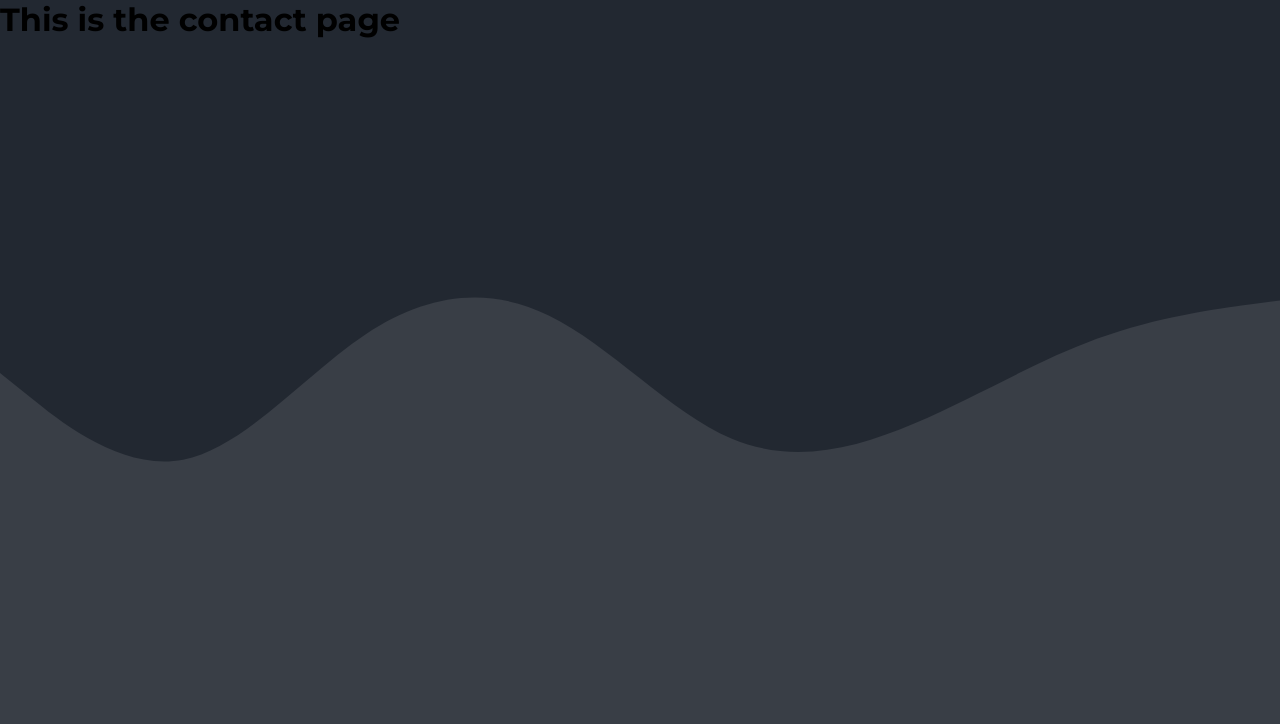
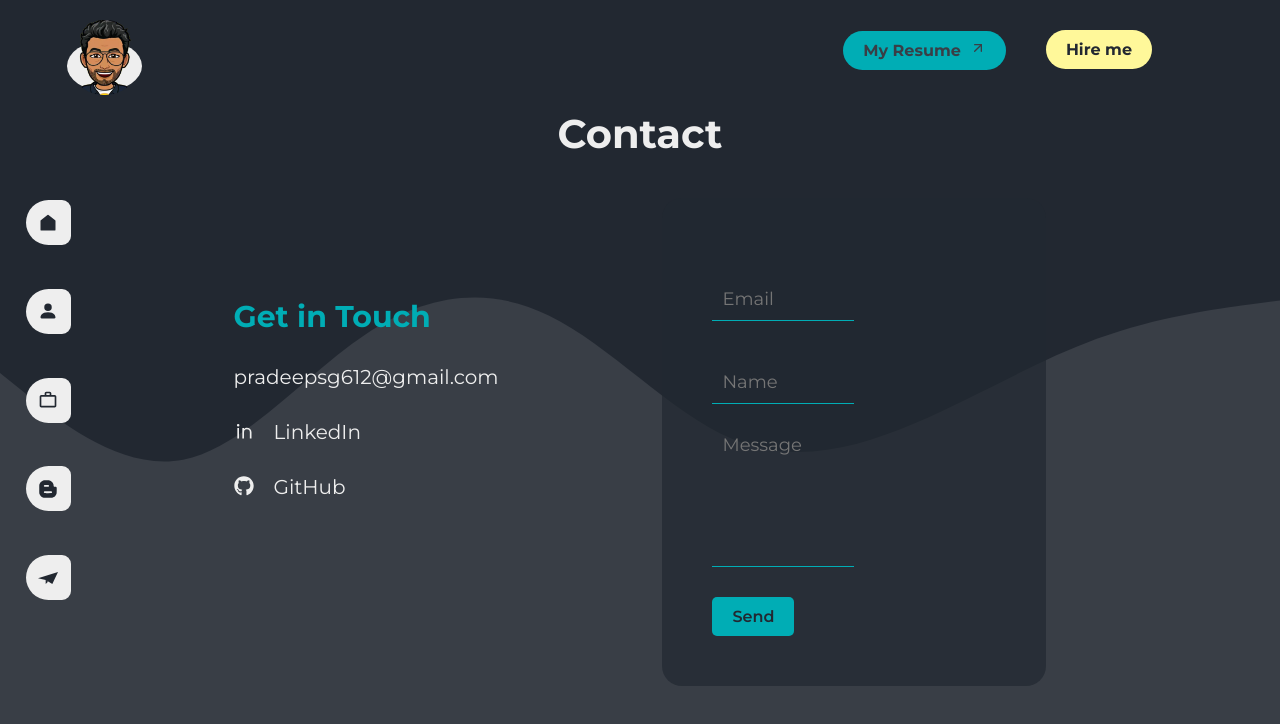
Before and after one commit to Pradeep-SG/portfolio, a React (Create React App) app: page /contact in a window 1280 px wide. Shown: the top 724 px of the page. Built offline with nearby package versions, Linux system fonts and the light colour scheme.

Commit message:
Finish Contact component

```diff
--- a/package.json
+++ b/package.json
@@ -3,12 +3,16 @@
   "version": "0.1.0",
   "private": true,
   "dependencies": {
+    "@emailjs/browser": "^3.4.0",
+    "@material-ui/icons": "^4.11.2",
+    "@mui/icons-material": "^5.5.1",
     "@testing-library/jest-dom": "^5.16.2",
     "@testing-library/react": "^12.1.4",
     "@testing-library/user-event": "^13.5.0",
     "aos": "^2.3.4",
     "react": "^17.0.2",
     "react-dom": "^17.0.2",
+    "react-hook-form": "^7.28.1",
     "react-icons": "^4.3.1",
     "react-router-dom": "^6.2.2",
     "react-scripts": "5.0.0",
--- a/src/App.js
+++ b/src/App.js
@@ -19,6 +19,7 @@ function App() {
         <Route path="/" element={ <Home/> } />
         <Route path="/about" element={ <About/> } />
         <Route path="/portfolio" element={ <Portfolio/> } />
+        <Route path="/blog" element={ <Blog/> } />
         <Route path="/contact" element={ <Contact/> } />
       </Routes>
     </div>
--- a/src/components/Blog.jsx
+++ b/src/components/Blog.jsx
@@ -0,0 +1,38 @@
+import React, {useEffect} from "react";
+import Aos from "aos";
+import "aos/dist/aos.css";
+import Navbar from "./Navbar";
+import HireMe from "./HireMe";
+import Bitmoji from "./Bitmoji";
+import Skills from "./Skills";
+import Media from "./Media";
+import ParticleBackground from "./ParticleBackground";
+import Resume from "./Resume";
+import FooterBg from "./FooterBg";
+import ProjectDiv from "./ProjectDiv";
+
+function Home() {
+
+  useEffect(() => {
+    Aos.init({duration: 1000});
+  }, []);
+
+  return (
+    <div className="blog">
+      <div className="bitmoji-nav-div" >
+        <Bitmoji />
+      </div>
+      <Navbar />
+      <div className="top-div">
+        <Resume />
+        <HireMe />
+      </div>
+      <h2 className="blog-heading">Blog</h2>
+
+      <FooterBg />
+      <Media />
+    </div>
+  );
+}
+
+export default Home;
--- a/src/components/Contact.jsx
+++ b/src/components/Contact.jsx
@@ -1,11 +1,130 @@
-import React from 'react'
+import React, {useEffect, useState, useRef} from "react";
+import { useForm } from 'react-hook-form';
+import { useSpring, animated } from 'react-spring';
+import emailjs from '@emailjs/browser';
+import Aos from "aos";
+import "aos/dist/aos.css";
+import Navbar from "./Navbar";
+import HireMe from "./HireMe";
+import Bitmoji from "./Bitmoji";
+import Skills from "./Skills";
+import Media from "./Media";
+import ParticleBackground from "./ParticleBackground";
+import Resume from "./Resume";
+import FooterBg from "./FooterBg";
+import ProjectDiv from "./ProjectDiv";
+import { RiLinkedinLine } from "react-icons/ri";
+import { FaGithub } from "react-icons/fa";
+import { MdDoneAll } from "react-icons/md";
+import { ImSad } from "react-icons/im";
 
-function Contact() {
-    return (
-        <div>
-            <h1>This is the contact page</h1>
+function Home() {
+
+  const form = useRef();
+
+  const {
+    register,
+    handleSubmit,
+    formState: { errors },
+  } = useForm();
+
+  const onSubmit = (data) => {
+    emailjs.sendForm('gmail', 'template_ha2jth3', form.current, 'TlC8AWv2ytGV8FsF9')
+      .then(() => {
+        setResponse(true);
+        isSent(true);
+      })
+      .catch(() => {
+        setResponse(true);
+        isFailure(true);
+      });
+  }
+
+  const [response, setResponse] = useState(false)
+  const [failure, isFailure] = useState(false);
+  const [sent, isSent] = useState(false);
+
+  const responseStyle = useSpring({
+    opacity: response ? "1" : "0",
+    transform: response ? "scale(1)" : "scale(0)"
+  });
+
+  useEffect(() => {
+    Aos.init({duration: 1000});
+  }, []);
+
+
+  return (
+    <div className="contact">
+      <div className="bitmoji-nav-div" >
+        <Bitmoji />
+      </div>
+      <Navbar />
+      <div className="top-div">
+        <Resume />
+        <HireMe />
+      </div>
+      <h2 className="blog-heading">Contact</h2>
+      <div className="contact-div">
+        <div className="get-in-touch">
+          <h3>Get in Touch</h3>
+          <p>pradeepsg612@gmail.com</p>
+          <a href="https://www.linkedin.com/in/pradeep-sg/" target="blank">
+            <span><RiLinkedinLine /></span>
+            LinkedIn
+          </a>
+          <a href="https://github.com/Pradeep-SG" target="blank">
+            <span><FaGithub /></span>
+            GitHub
+          </a>
         </div>
-    )
+        <div className="right-form-div">
+          {sent &&
+          <animated.div
+            className="response-div sent"
+            style={responseStyle}
+          >
+            <div className="done"><MdDoneAll /></div>
+            <h3>Email received successfully</h3>
+            <p>Will reach you sooner</p>
+          </animated.div>
+          }
+          {failure &&
+          <animated.div
+            className="response-div failure"
+            style={responseStyle}
+          >
+            <div className="done"><ImSad /></div>
+            <h3>There was an error</h3>
+            <p>Try again after sometime</p>
+          </animated.div>
+          }
+          <form ref={form} onSubmit={handleSubmit(onSubmit)} className="form-div">
+            <input type="text" placeholder="Email" autoComplete="off"
+              {...register('email', {required: "Email is required", pattern: {value: /^\S+@\S+$/i, message:"Invalid mail id"}})}
+            />
+            <p>{errors.email?.message}</p>
+            <input type="text" placeholder="Name" autoComplete="off"
+              {...register('name', { required: true })}
+            />
+            {errors.name && <p>Name is required.</p>}
+            <div className="grow-wrap">
+              <textarea placeholder="Message"
+                autoComplete="off"
+                rows="6"
+                {...register('message', { required: true })}
+              />
+            </div>
+            {errors.message && <p>Message is required.</p>}
+            <div>
+            <button className="btn-submit" type="submit" value="send">Send</button>
+            </div>
+          </form>
+        </div>
+      </div>
+
+    </div>
+  );
 }
 
-export default Contact
+export default Home;
--- a/src/index.css
+++ b/src/index.css
@@ -327,6 +327,10 @@ a {
   color: #00ADB5;
 }
 
+.project-div p {
+  margin-bottom: 20px;
+}
+
 .project-img-div {
   margin: 20px 0;
 }
@@ -359,7 +363,7 @@ a {
   display: grid;
   place-content: center;
   padding: 7px;
-  font-size: 20px;
+  font-size: 30px;
   border-radius: 50%;
   transition: all 0.7s;
 }
@@ -368,6 +372,159 @@ a {
   background-color: #00ADB5;
   color: #222831;
 }
+
+.blog-heading {
+  font-size: 40px;
+  color: #EEEEEE;
+  width: max-content;
+  margin: 40px auto;
+}
+
+.contact-div {
+  display: flex;
+  justify-content: center;
+  gap: 100px;
+  color: #EEEEEE;
+}
+
+.get-in-touch {
+  display: flex;
+  flex-direction: column;
+  gap: 30px;
+  margin-top: 100px;
+  padding-right: 5%;
+  font-size: 20px;
+}
+
+.get-in-touch h3 {
+  font-size: 30px;
+  color: #00ADB5;
+}
+
+.get-in-touch a:hover {
+  color: #00ADB5;
+}
+
+.get-in-touch a span {
+  margin-right: 20px;
+  position: relative;
+  top: 1.5px;
+}
+
+.form-div {
+  width: 30vw;
+  background-color: rgba(34, 40, 49, 0.7);
+  padding: 50px;
+  border-radius: 20px;
+}
+
+.form-div *::placeholder {
+  font-size: 18px;
+}
+
+.form-div input,
+.form-div button,
+.form-div textarea {
+  font-size: 18px;
+  display: block;
+  margin-top: 30px;
+  color: #EEEEEE;
+  transition: all 0.5s;
+}
+
+.form-div textarea {
+  width: 50%;
+  height: auto;
+  background: none;
+  border: none;
+  border-bottom: 1px solid;
+  border-color: #00ADB5;
+  resize: none;
+  padding-left: 10px;
+}
+
+.form-div input{
+  width: 50%;
+  background-color: transparent;
+  border: none;
+  border-bottom: 1px solid;
+  border-color: #00ADB5;
+  padding: 10px 10px;
+}
+
+.form-div p{
+  margin-top: 10px;
+  margin-bottom: 40px;
+  color: #FFF89A;
+  font-size: 12px;
+}
+
+.form-div input:focus,
+.form-div textarea:focus {
+  outline: none;
+  width: 100%;
+  border-left: 1px solid;
+  border-color: #00ADB5;
+}
+
+.btn-submit {
+  background-color: #00ADB5;
+  color: #222831 !important;
+  border: none;
+  border-radius: 5px;
+  cursor: pointer;
+  padding: 10px 20px;
+  font-size: 16px !important;
+  font-weight: 600;
+  display: grid;
+  place-content: center;
+}
+
+.btn-submit:hover {
+  background-color: #EEEEEE;
+  box-shadow: 0 0 10px 0 #00ADB5;
+}
+
+.right-form-div {
+  position: relative;
+}
+
+.response-div {
+  position: absolute;
+  width: 100%;
+  height: 100%;
+  border-radius: 20px;
+  display: grid;
+  place-content: center;
+  text-align: center;
+  color: #222831;
+}
+
+.response-div .done {
+  font-size: 70px;
+}
+
+.response-div.sent {
+  background-color: #00ADB5;
+}
+
+.response-div.failure {
+  background-color: #FF8080;
+}
+
+
+
+
+
+
+
+
+
+
+
+
+
+
 
 
 
```
Also changed, not shown: 1 other file (tests, documents, lock files or other folders).
